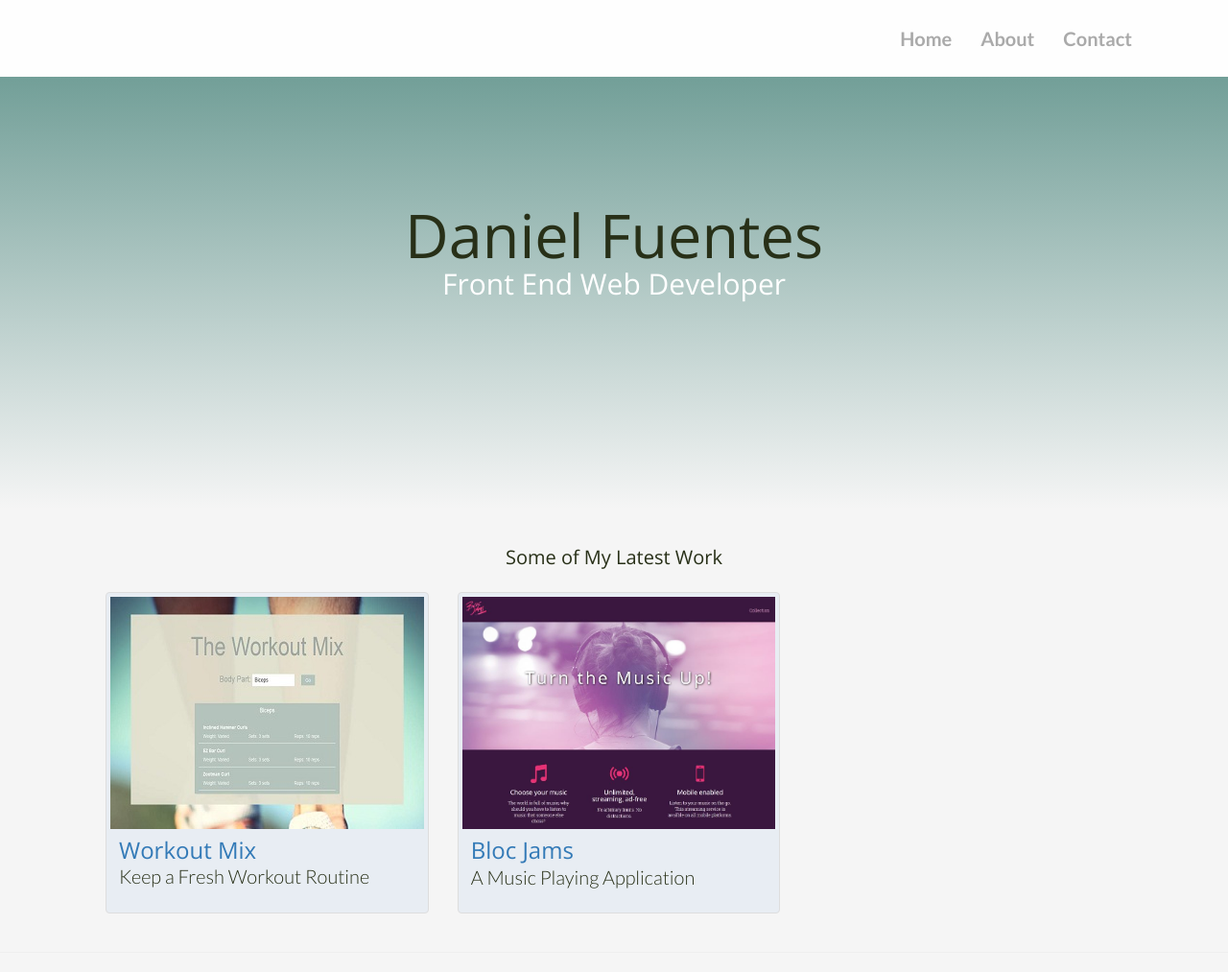
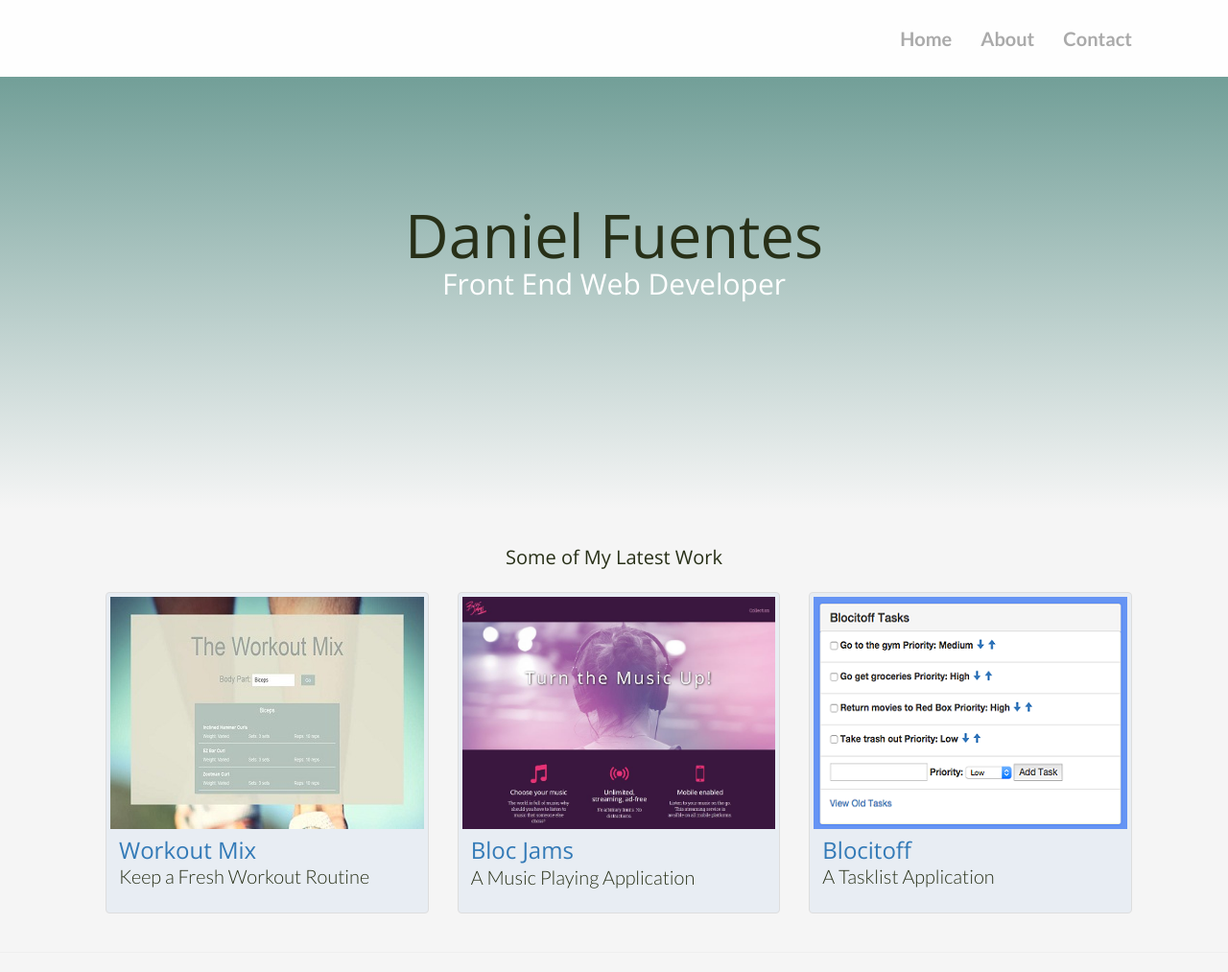
Before and after one commit to dfuentes22/dfuentes22.github.io, a Jekyll site: the page built from index.html, in a window 1280 px wide. Shown: the whole page at 96% size. Built offline with Jekyll 4.4.1, drawn with Linux system fonts in a browser that asks for light colours; nearby versions of some CDN libraries.

Commit message:
limit number of posts update

```diff
--- a/index.html
+++ b/index.html
@@ -18,7 +18,7 @@ title: Daniel Fuentes
         <!-- Example row of columns -->
         <div class="row work">
             <ul>
-                {% for post in site.posts limit:2 %}
+                {% for post in site.posts limit:3 %}
                 <li>
                     <div class="col-sm-6 col-md-4">
                         <div class="thumbnail hvr-box-shadow-outset">
```
